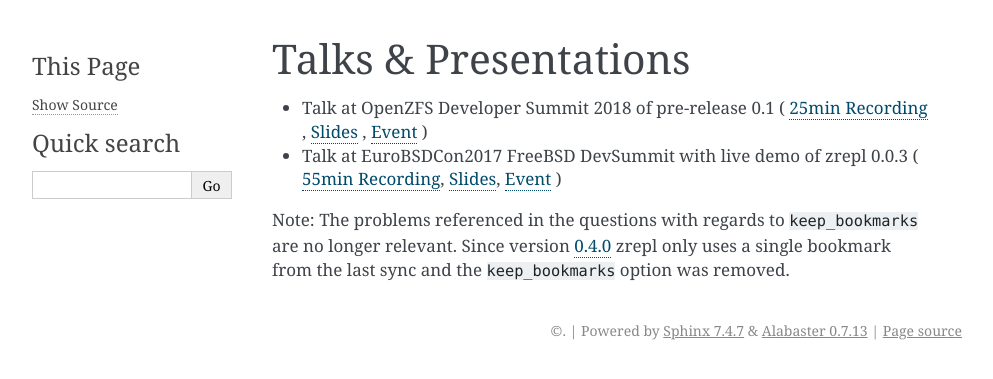
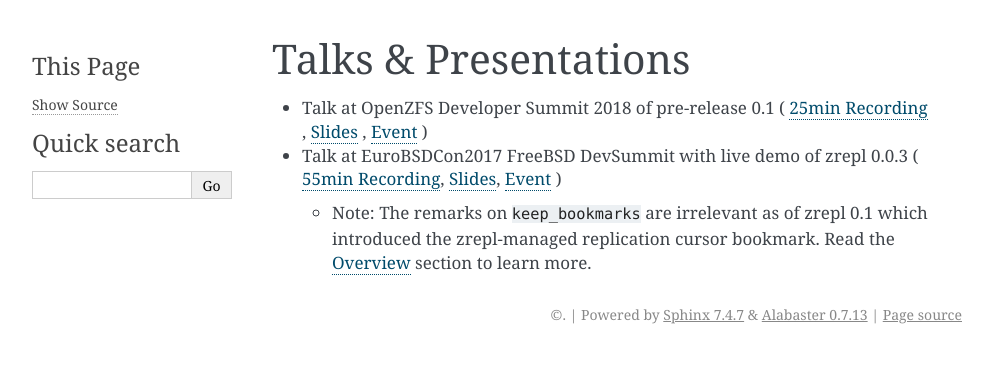
Before and after one commit to zrepl/zrepl, a Sphinx documentation site: the page built from docs/pr.rst, in a window 1280 px wide. Shown: the top 379 px of the page, without its empty margins (148-1141 px from the left). Built offline with Sphinx 7.4.7, drawn with Linux system fonts in a browser that asks for light colours; pages that are not in the unit, such as notebooks, are missing from menus; the version number could not be read and is left out.

Commit message:
correct & augment

```diff
--- a/docs/pr.rst
+++ b/docs/pr.rst
@@ -15,4 +15,5 @@ Talks & Presentations
   `Event <https://wiki.freebsd.org/DevSummit/201709>`__
   )
 
-Note: The problems referenced in the questions with regards to ``keep_bookmarks`` are no longer relevant. Since version `0.4.0 <https://zrepl.github.io/v0.4.0/changelog.html>`__ zrepl only uses a single bookmark from the last sync and the ``keep_bookmarks`` option was removed.
+  * Note: The remarks on ``keep_bookmarks`` are irrelevant as of zrepl 0.1 which introduced the zrepl-managed replication cursor bookmark.
+    Read the `Overview <overview-how-replication-works>`_ section to learn more.
```
